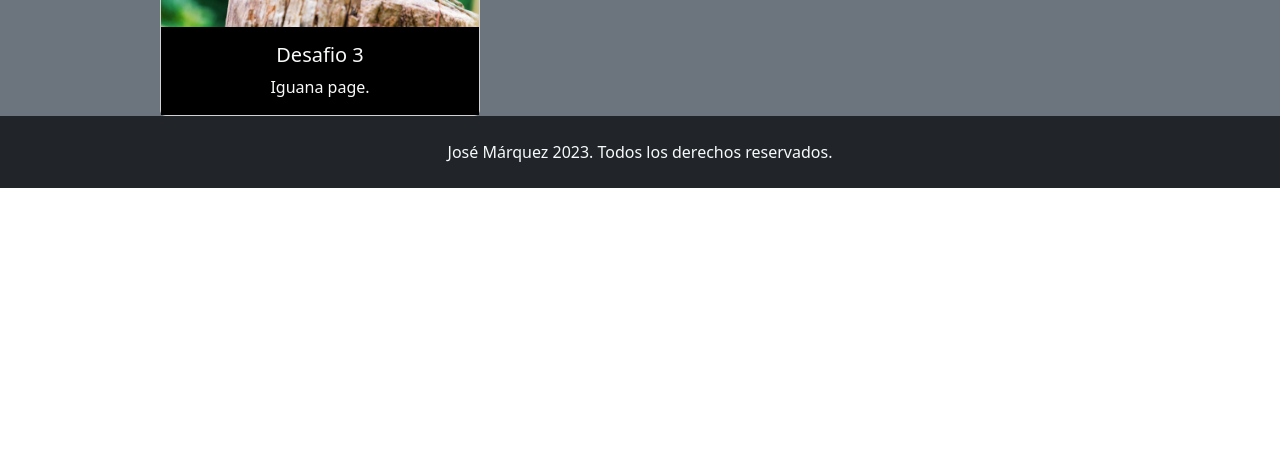
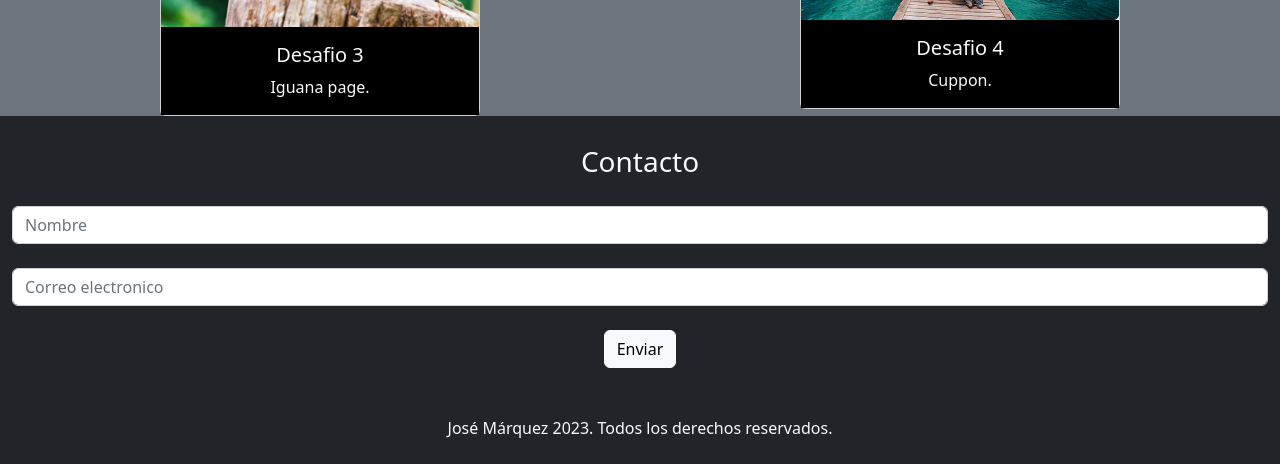
Before and after one commit to Josega20/Josega20.github.io, a plain HTML site: page index.html in a window 1280 px wide. Shown: the part 910-1374 px from the top of the page. Before the commit the page ends 1098 px from the top, so only its background shows below. Drawn offline with nearby package versions, Linux system fonts and the light colour scheme.

Commit message:
Se agrega contacto

```diff
--- a/assets/css/style.css
+++ b/assets/css/style.css
@@ -24,3 +24,6 @@ header img {
     background-color: black;
     text-align: center;
   }
+  .info {text-align: center;
+    font-size: 21pt;
+    font-weight: 500;}
--- a/index.html
+++ b/index.html
@@ -75,7 +75,7 @@
                 <div class="col-S-12; col-md-6" >
                     <div class="card m-auto" style="width: 20rem " >
                                                <a href="./desafio_4/desafio 4/index.html" target="_blank"><img
-                                src="./desafio_4/desafio 4/assets/img/logo-black.png" class="card-img-top" alt="..." /></a>
+                                src="./assets/img/playa.png" class="card-img-top" alt="..." /></a>
                         <div class="card-body text-light">
                             <h5 class="card-title">Desafio 4</h5>
                             <p class="card-text ">
@@ -87,6 +87,33 @@
             </div>
         </div>
     </main>
+    <section class="container-fluid bg-dark ">
+        <div class="mb-3">
+          <div class="info text-light pt-4">
+            <label for="exampleFormControlInput1" class="form-label">Contacto</label>
+          </div>
+        </div>
+        <div class="row">
+          <div class="col-md-3;"></div>
+          <div class="col-md-6;">
+
+            <form>
+              <div class="row">
+                <div class="col nombre">
+                  <input type="text" class="form-control" placeholder="Nombre" name="email">
+                </div>
+              </div>
+              <div class="row">
+                <div class="col nombre pt-4">
+                  <input type="email" class="form-control" placeholder="Correo electronico" name="email">
+                </div>
+              </div>
+            </form>
+          </div>
+          <div class="col-md-3;"></div>
+        </div>
+        <div class="text-center py-4"><button type="button" class="btn btn-light">Enviar</button></div>
+      </section>
     <footer class="bg-dark text-center text-light p-4 container-fluid">
         <p class="mb-0">José Márquez 2023. Todos los derechos reservados.</p>
     </footer>
```
Also changed, not shown: assets/img/playa.png (added).
